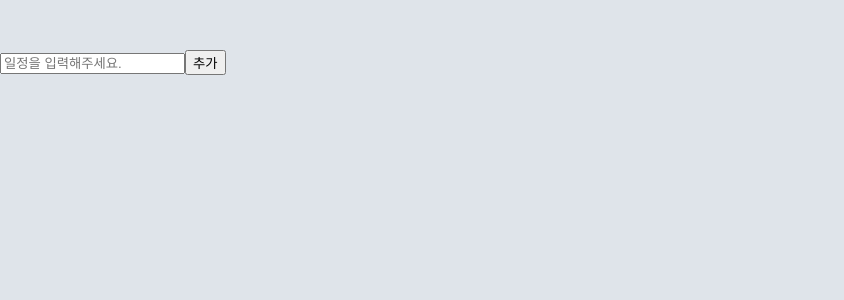
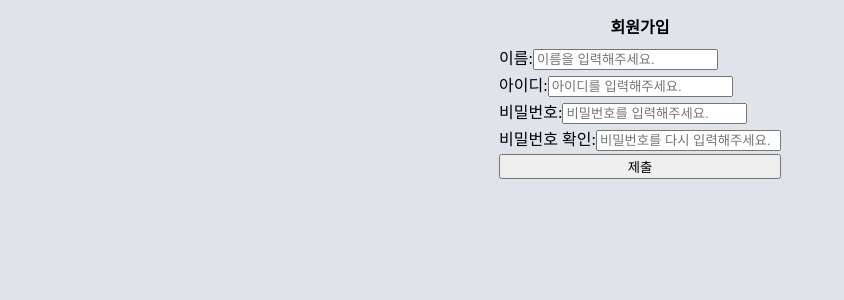
Before and after one commit to Rayched/To-do-List-mkII, a React (Create React App) app: page / in a window 1280 px wide. Shown: the top 300 px of the page, without its empty margins (0-844 px from the left). Built offline with nearby package versions, Linux system fonts and the light colour scheme.

Commit message:
Code backup

```diff
--- a/src/App.tsx
+++ b/src/App.tsx
@@ -1,6 +1,7 @@
 import React from 'react';
 import {createGlobalStyle} from "styled-components"
 import ToDoList from './ToDoList';
+import UserForm from './UserForm';
 
 const GlobalStyle = createGlobalStyle`
   @import url('https://fonts.googleapis.com/css2?family=Noto+Sans+KR:wght@100..900&display=swap');
@@ -60,7 +61,7 @@ function App(){
   return (
     <>
       <GlobalStyle />
-      <ToDoList />
+      <UserForm />
     </>
   );
 }
--- a/src/ToDoList.tsx
+++ b/src/ToDoList.tsx
@@ -1,4 +1,4 @@
-import { useState } from "react";
+import { useEffect, useState } from "react";
 import { useForm } from "react-hook-form";
 import styled from "styled-components";
 
@@ -15,8 +15,10 @@ const ToDoWrapper = styled.div`
     }
 `;
 
+function ToDoList(){
     /*
-function ToDoList(){
+    //Before use react-hook-form
+
     const [ToDo, setToDo] = useState("");
     const [ToDoError, setToDoError] = useState("");
 
@@ -29,7 +31,6 @@ function ToDoList(){
         event.preventDefault();
         if(ToDo.length < 2){
             setToDoError("입력하신 일정을 확인해주세요. (최소 2 글자 이상)")
-            setToDo("");
         } else {
             console.log("submit", ToDo);
         }
@@ -38,7 +39,11 @@ function ToDoList(){
     return (
         <ToDoWrapper>
             <form onSubmit={onSubmit}>
-                <input onChange={onChange} value={ToDo} placeholder="일정을 적어주세요."/>
+                <input
+                    onChange={onChange}
+                    value={ToDo}
+                    placeholder="일정을 적어주세요."
+                />
                 <button>추가</button>
             </form>
             <div>
@@ -49,17 +54,18 @@ function ToDoList(){
             </div>
         </ToDoWrapper>
     );
-}*/
+    */
 
-function ToDoList(){
-    const {register} = useForm();
+   //After use react-hook-form
 
-    console.log(register("todo"));
+   const { register, watch } = useForm();
+
+   console.log(watch());
 
    return (
     <ToDoWrapper>
         <form>
-                <input placeholder="일정을 입력해주세요."/>
+            <input {...register("ToDo")} placeholder="일정을 적어주세요."/>
             <button>추가</button>
         </form>
     </ToDoWrapper>
--- /dev/null
+++ b/src/UserForm.tsx
@@ -0,0 +1,76 @@
+//회원가입 input form
+
+import { useForm } from "react-hook-form";
+import styled from "styled-components";
+
+const Form_Wrap = styled.div`
+    display: flex;
+    justify-content: center;
+    padding: 20px 0px;
+    align-items: center;
+    flex-direction: column;
+
+    h3 {
+        font-weight: bold;
+    }
+
+    form {
+        display: flex;
+        flex-direction: column;
+        margin: 10px 0px;
+
+        span {
+            display: block;
+            margin: 3px 0px;
+        }
+    }
+`;
+
+function UserForm(){
+    const {register, handleSubmit, formState} = useForm();
+
+    const onValid = (data: any) => {
+        alert(`form's => [${data.Name}, ${data.ID}, ${data.PW}]`);
+    };
+
+    console.log(formState.errors);
+
+    return (
+        <Form_Wrap>
+            <h3>회원가입</h3>
+            <form onSubmit={handleSubmit(onValid)}>
+                <span>
+                    이름:
+                    <input
+                        {...register("Name", {required: true})}
+                        placeholder="이름을 입력해주세요."
+                    />
+                </span>
+                <span>
+                    아이디:
+                    <input
+                        {...register("ID", {required: true})}
+                        placeholder="아이디를 입력해주세요."
+                    />
+                </span>
+                <span>
+                    비밀번호:
+                    <input
+                        {...register("PW", {required: true})}
+                        placeholder="비밀번호를 입력해주세요."
+                     />
+                </span>
+                <span>
+                    비밀번호 확인:
+                    <input
+                        {...register("PW_Check", {required: true})}
+                        placeholder="비밀번호를 다시 입력해주세요."
+                    />
+                </span>
+                <button>제출</button>
+            </form>
+        </Form_Wrap>
+    );
+};
+
+export default UserForm;
--- a/src/index.tsx
+++ b/src/index.tsx
@@ -10,11 +10,9 @@ const root = ReactDOM.createRoot(
 );
 
 root.render(
-  <React.StrictMode>
     <RecoilRoot>
       <ThemeProvider theme={LightTheme}>
         <App />
       </ThemeProvider>
     </RecoilRoot>
-  </React.StrictMode>
 );
```
Lines whose indentation alone changed are shown as unchanged.
